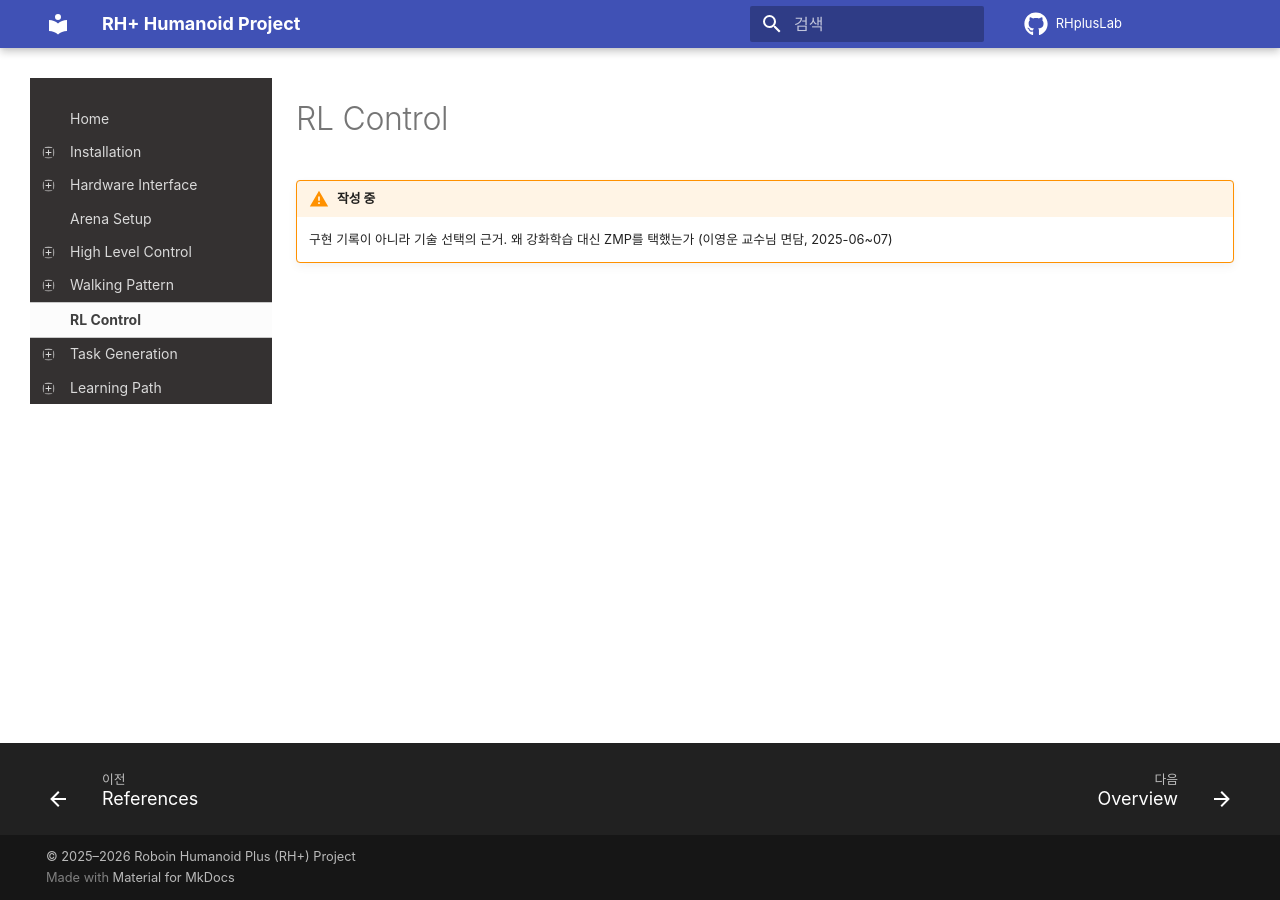
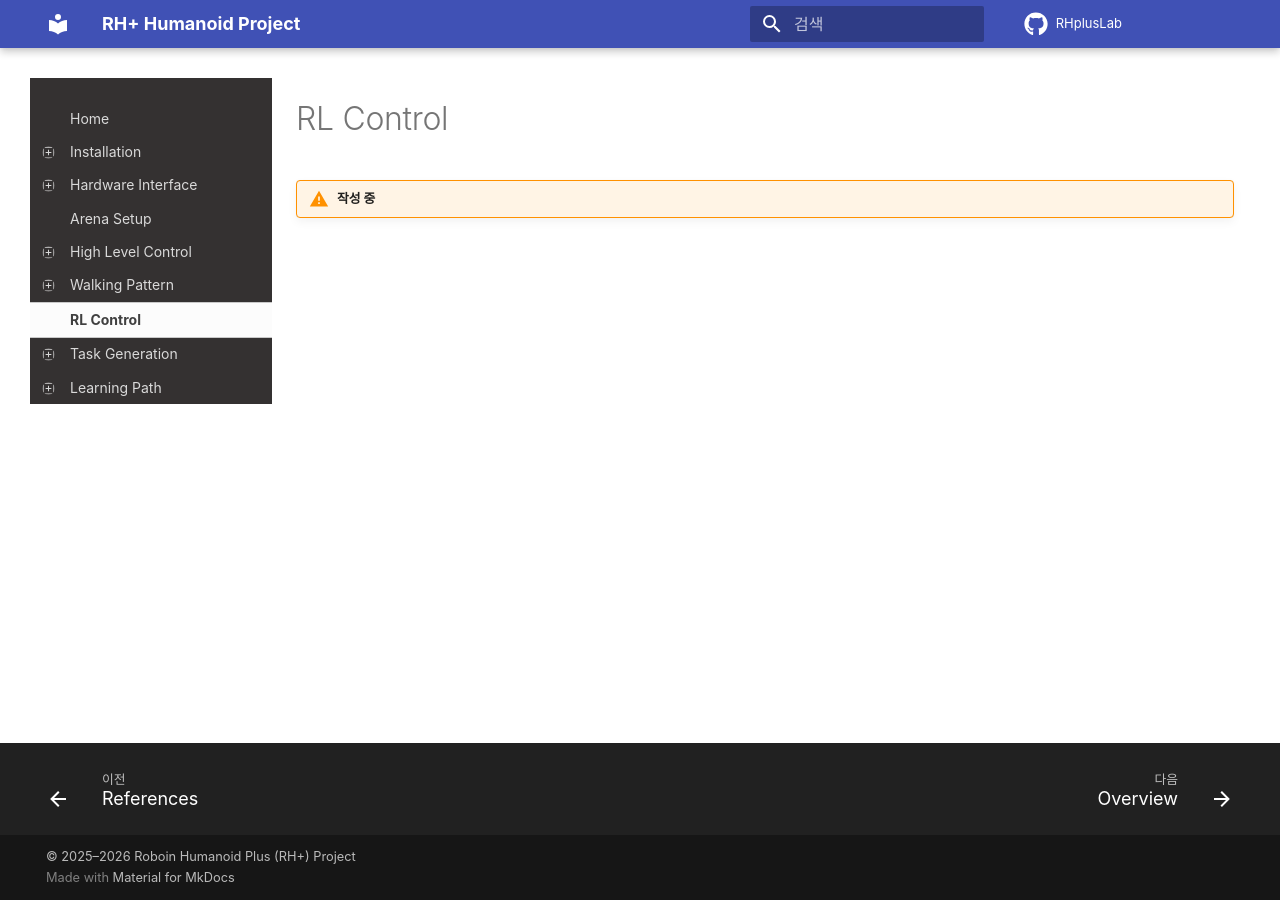
Before and after one commit to RHplusLab/RHplusLab.github.io, an MkDocs documentation site: the page built from docs/rl.md, in a window 1280 px wide. Built offline with MkDocs 1.6.1 and Material for MkDocs 9.7.7, drawn with Linux system fonts in a browser that asks for light colours; some web fonts are replaced.

Commit message:
RL Control 페이지 안내 문구 정리
Co-Authored-By: Claude Opus 5.5 <noreply@anthropic.com>

```diff
--- a/docs/rl.md
+++ b/docs/rl.md
@@ -1,4 +1,3 @@
 # RL Control
 
 !!! warning "작성 중"
-    구현 기록이 아니라 기술 선택의 근거. 왜 강화학습 대신 ZMP를 택했는가 (이영운 교수님 면담, 2025-06~07)
```
